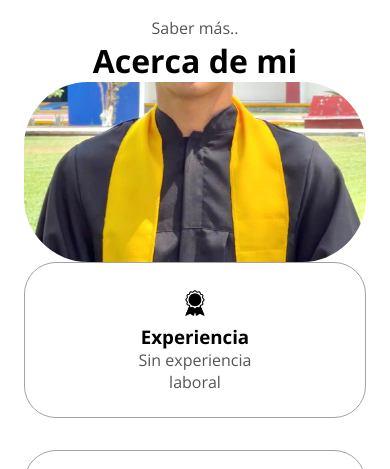
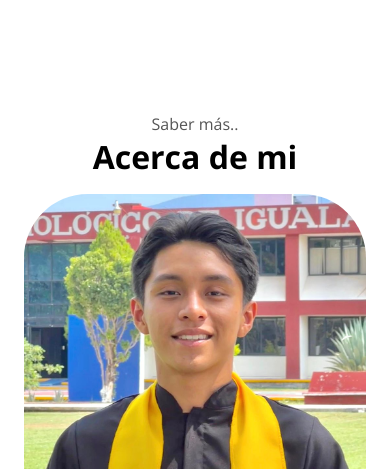
Before and after one commit to superJD-alt/portfolioHTML_CSS_JS, a plain HTML site: page index.html in a window 390 px wide. Shown: the part 976-1445 px from the top of the page. Drawn offline with nearby package versions, Linux system fonts and the light colour scheme; files whose address does not match are found by name.

Commit message:
last update for mediaqueries

```diff
--- a/mediaqueries.css
+++ b/mediaqueries.css
@@ -98,8 +98,8 @@
     #profile .section__pic-container,
     #about .section__pic-container{
         width: auto;
-        height: 46vw;
-        margin: 0 auto;
+        height: 130vw;
+        margin: 0 auto 1.5rem;
         overflow: hidden;
     }
     .about-picpro,
--- a/style.css
+++ b/style.css
@@ -199,6 +199,7 @@ section{
 
 .section__text_p1{
     text-align: center;
+
 }
 
 .section__text_p2{
@@ -209,6 +210,7 @@ section{
 .title {
     font-size: 1.75rem;
     text-align: center;
+    margin-bottom: 1rem;   /*crea un espacio entre el título y el párrafo*/
 }
 
 #socials-container {
```
